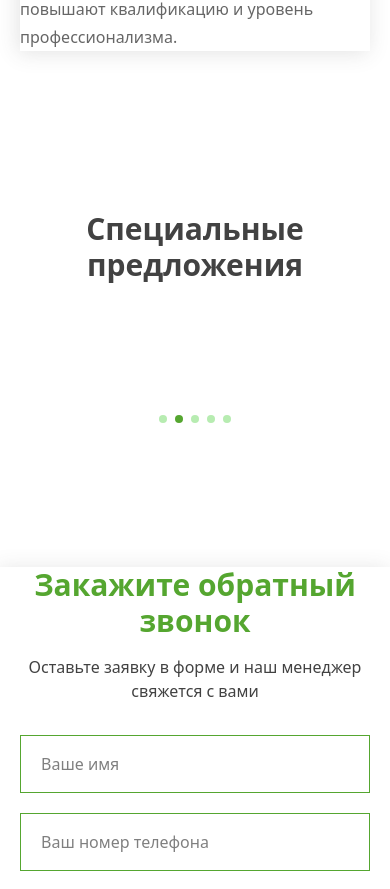
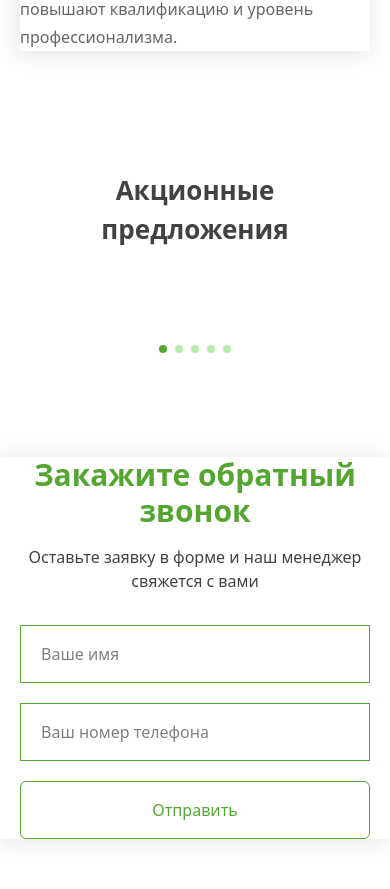
Before and after one commit to ilhomxabibullayevvv/trainingcenter, a Next.js app: page / in a window 390 px wide. Shown: the part 3939-4828 px from the top of the page. Built offline with nearby package versions, Linux system fonts and the light colour scheme.

Commit message:
changes to the project

```diff
--- a/app/components/Home/SpecialOffers.tsx
+++ b/app/components/Home/SpecialOffers.tsx
@@ -1,7 +1,7 @@
 "use client";
 
 import Image from "next/image";
-import { useEffect, useState } from "react";
+import { useState } from "react";
 import { useLanguage } from "../../context/LanguageContext";
 
 const images = [
@@ -30,27 +30,13 @@ export default function SpecialOffers() {
   const startIndex = currentPage * itemsPerPage;
   const currentImages = images.slice(startIndex, startIndex + itemsPerPage);
 
-  useEffect(() => {
-    const interval = setInterval(() => {
-      setCurrentPage((prevPage) => {
-        if (prevPage === totalPages - 1) {
-          return 0;
-        }
-
-        return prevPage + 1;
-      });
-    }, 5000);
-
-    return () => clearInterval(interval);
-  }, [totalPages]);
-
   return (
-    <section className="py-20">
-      <div className="mx-auto max-w-[1200] px-5">
-        <h2 className="mb-15 text-center text-3xl font-bold text-[#424242]">
-          {language === "RU" ? "Специальные предложения" : "Maxsus takliflar"}
-        </h2>
-        <div className="grid grid-cols-1 gap-6 md:grid-cols-3">
+    <section className="py-10 sm:py-12">
+      <div className="mx-auto w-full max-w-[1200] px-5">
+        <h1 className="mb-8 text-center text-[26px] font-bold text-[#424242] sm:mb-12 sm:text-[32px]">
+          {language === "RU" ? "Акционные предложения" : "Aksiyadagi takliflar"}
+        </h1>
+        <div className="grid grid-cols-1 gap-5 sm:grid-cols-2 lg:grid-cols-3">
           {currentImages.map((image, index) => (
             <div
               key={`${image}-${startIndex + index}`}
@@ -58,12 +44,9 @@ export default function SpecialOffers() {
             >
               <Image
                 src={image}
-                alt={
-                  language === "RU"
-                    ? `Специальное предложение ${startIndex + index + 1}`
-                    : `Maxsus taklif ${startIndex + index + 1}`
-                }
+                alt="Акционное предложение"
                 fill
+                sizes="(max-width: 640px) 100vw, (max-width: 1024px) 50vw, 33vw"
                 className="object-cover"
               />
             </div>
```
